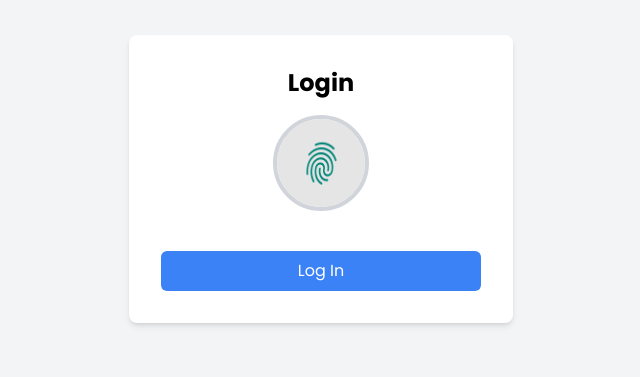
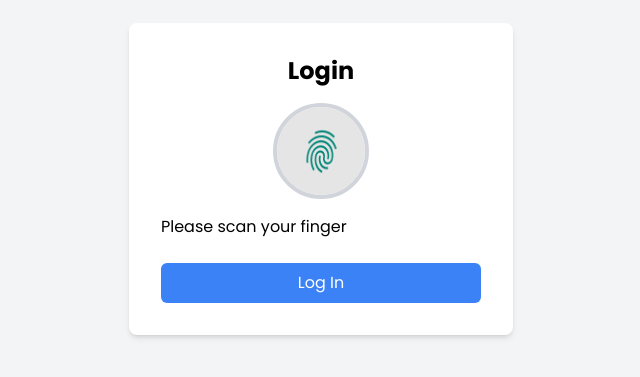
Before and after one commit to YakkaR1234/notepad-frontend, a React (Vite) app: page /login in a window 1280 px wide. Shown: the part 221-598 px from the top of the page, without its empty margins (319-959 px from the left). Built offline with nearby package versions, Linux system fonts and the light colour scheme; no server answers.

Commit message:
Update Login.jsx

```diff
--- a/src/Pages/Login/Login.jsx
+++ b/src/Pages/Login/Login.jsx
@@ -59,6 +59,8 @@ const Login = () => {
             className="w-24 h-24 fingerprint-image border-4 border-gray-300 rounded-full"
           />
         </div>
+        {userId==""?(<span>Please scan your finger</span>):(<></>)}
+
         <button
           onClick={() => handleLogin(userId)}
           disabled={!userId}
```
